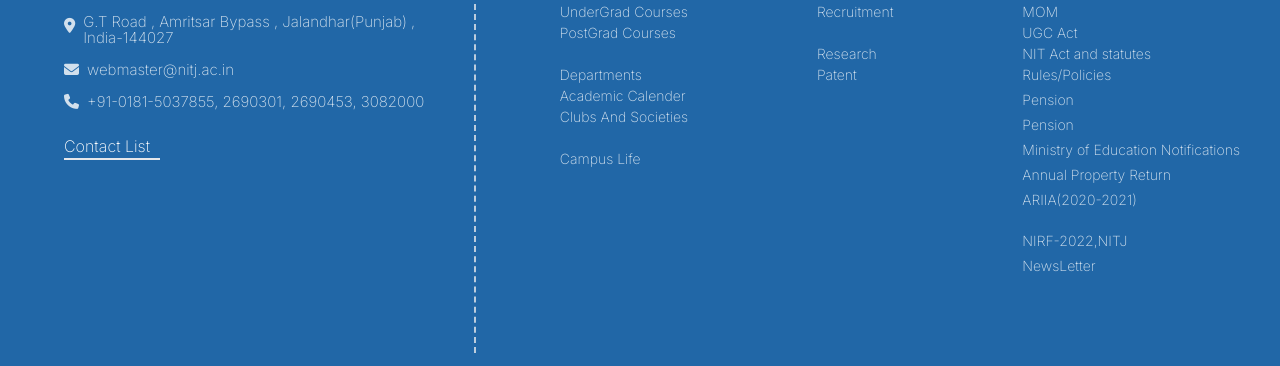
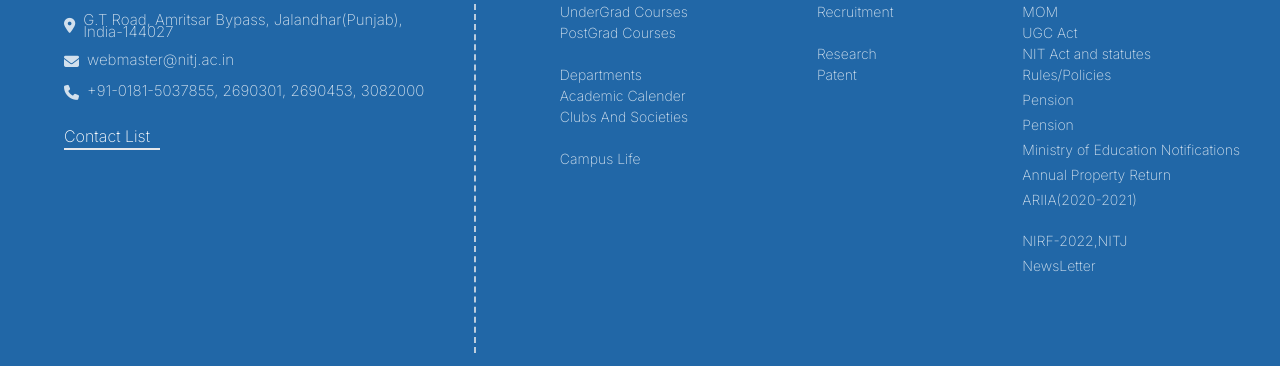
Before and after one commit to wdmc-nitj/footer.github.io, a website: page index.html in a window 1280 px wide. Shown: the part 317-683 px from the top of the page. Drawn offline with nearby package versions, Linux system fonts and the light colour scheme.

Commit message:
Update index.html

```diff
--- a/index.html
+++ b/index.html
@@ -20,10 +20,10 @@
         Dr. BR Ambedkar National Institute of Technology, Jalandhar
     </h2>
 </div>
-<div class="mt-2 lg:ml-16 ml-4 w-3/4 lg:text-[15px] text-xs">
+<div class="mt-2 lg:ml-16 ml-6 leading-3 w-3/4 lg:text-[15px] text-xs">
 <div class="flex mt-2 align-middle opacity-80">
         <i class="fas fa-location-dot mr-2 mt-1"></i>
-    <h3>     G.T Road , Amritsar Bypass , Jalandhar(Punjab) , <br>India-144027</h3>
+    <h3>     G.T Road, Amritsar Bypass, Jalandhar(Punjab), <br>India-144027</h3>
     </div>
     <div class="flex mt-2 align-middle opacity-80">
     <i class="fas fa-envelope mr-2 mt-2"></i>
```
